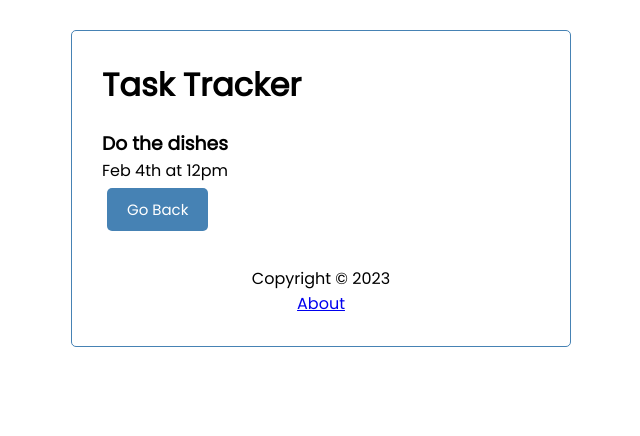
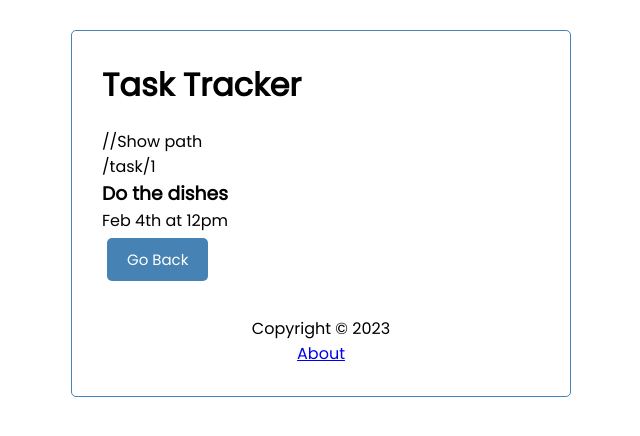
Before and after one commit to Peleton-011/task-tracker-project, a React (Create React App) app: page /task/1 in a window 1280 px wide. Shown: the top 436 px of the page, without its empty margins (319-959 px from the left). Built offline with nearby package versions, Linux system fonts and the light colour scheme; data requests are answered from the project's data file.

Commit message:
Add a display for the path in the TaskDetails.
this is just for testing and not meant to be in the final product.

```diff
--- a/src/components/TaskDetails.jsx
+++ b/src/components/TaskDetails.jsx
@@ -1,5 +1,5 @@
 import { useState, useEffect } from "react";
-import { useParams, Navigate, useNavigate } from "react-router-dom"
+import { useParams, Navigate, useNavigate, useLocation } from "react-router-dom"
 
 import Button from "./Button";
 
@@ -10,6 +10,7 @@ function TaskDetails() {
 
     const params = useParams();
     const nav = useNavigate();
+    const loc = useLocation();
 
     useEffect(() => {
         const fetchTask = async () => {
@@ -31,6 +32,8 @@ function TaskDetails() {
         <h3>Loading...</h3>
     ) : (
         <div>
+            //Show path
+            <p>{loc.pathname}</p>
             <h3>{task.name}</h3>
             <p>{task.date}</p>
             <Button onClick={() => {
```
